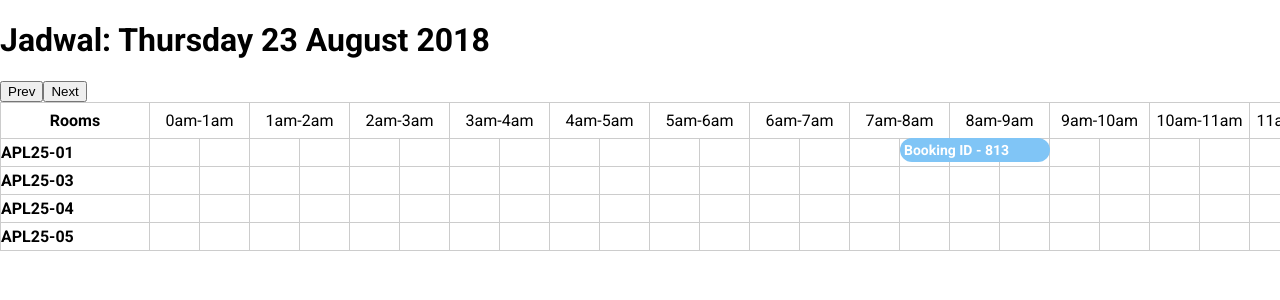
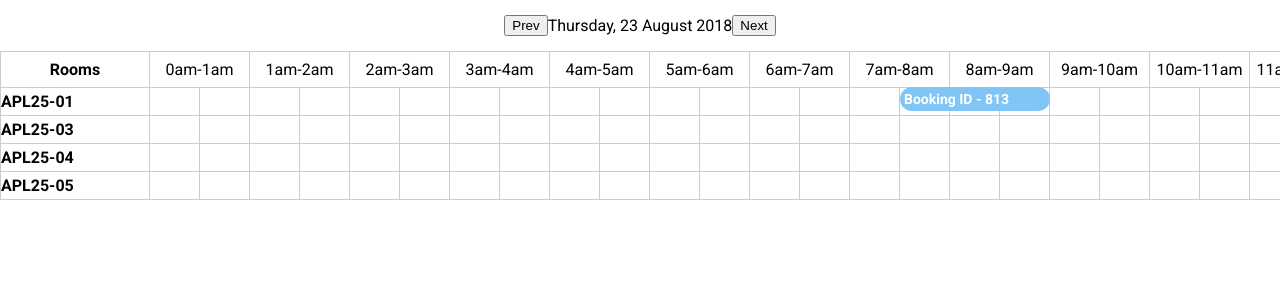
Before and after one commit to PeterPan627/react-jadwal, a React (Create React App) app: page / in a window 1280 px wide. Shown: the top 300 px of the page. Built offline with nearby package versions, Linux system fonts and the light colour scheme.

Commit message:
restyling selected-day

```diff
--- a/src/components/Jadwal.jsx
+++ b/src/components/Jadwal.jsx
@@ -183,9 +183,11 @@ class Jadwal extends Component {
   render() {
     return (
       <div id="jadwal">
-        <h1>Jadwal: { format(this.state.selectedDay, 'dddd D MMMM YYYY') }</h1>
-        <button onClick={ this.goToPrevDay }>Prev</button>
-        <button onClick={ this.goToNextDay }>Next</button>
+        <div className="row align-center justify-center">
+          <button>Prev</button>
+          <p>{ format(this.state.selectedDay, 'dddd, D MMMM YYYY') }</p>
+          <button>Next</button>
+        </div>
         <div className="its-flex">
           { this.renderLegends() }
           <div className="schedule-container">
```
